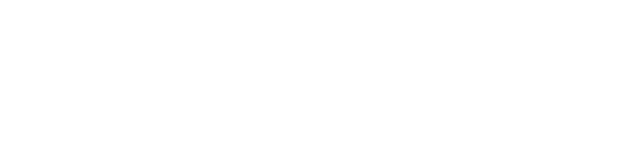
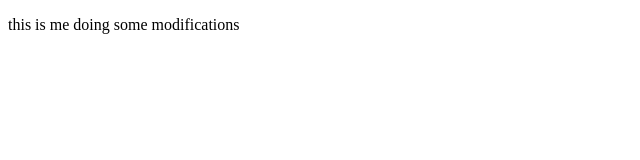
Before and after one commit to abdallakamel/PHP, a plain HTML site: page index.html in a window 1280 px wide. Shown: the whole page, without its empty margins (0-640 px from the left). Drawn offline with Linux system fonts and the light colour scheme.

Commit message:
Update index.html

```diff
--- a/index.html
+++ b/index.html
@@ -8,7 +8,7 @@
 </head>
 <body>
 
-
+<p>this is me doing some modifications</p>
 
 
 
```
